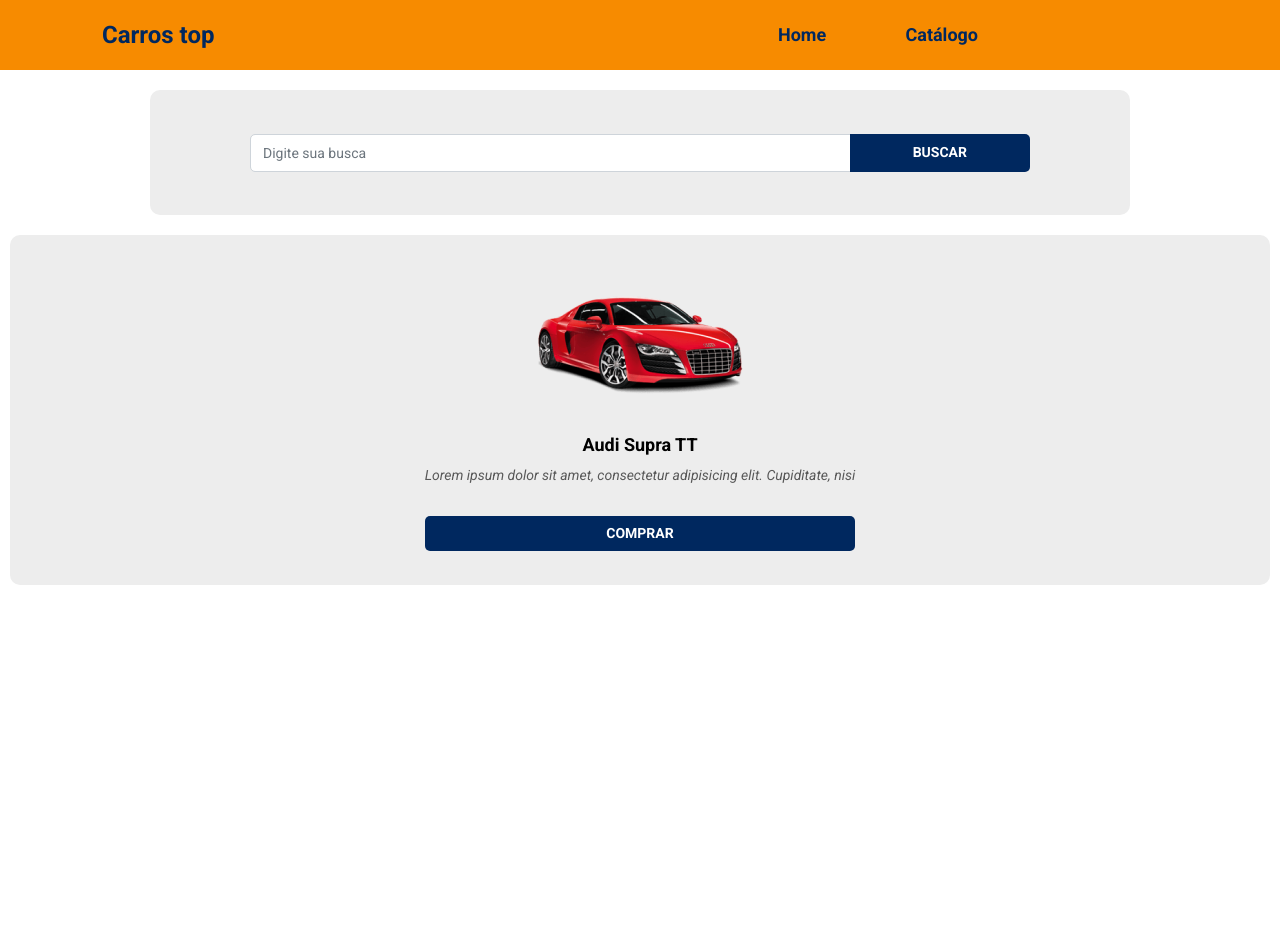
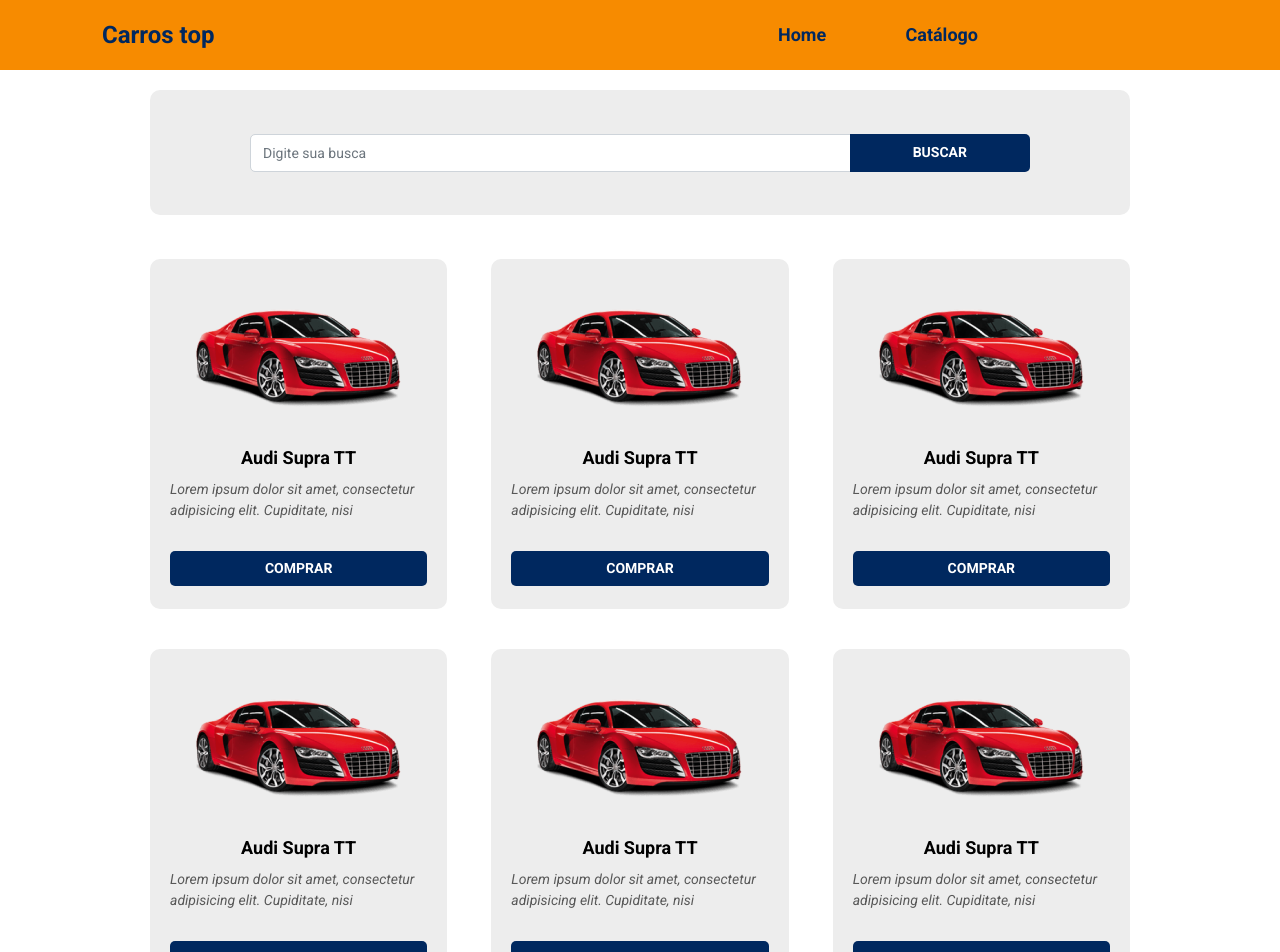
Before and after one commit to RenanS80/carros-top, a React (Create React App) app: page / in a window 1280 px wide. Shown: the top 952 px of the page. Before the commit the page ends 800 px from the top, so only its background shows below. Built offline with nearby package versions, Linux system fonts and the light colour scheme.

Commit message:
Catalog page

```diff
--- a/src/App.tsx
+++ b/src/App.tsx
@@ -1,15 +1,13 @@
 import './App.css';
 
 import Navbar from 'components/Navbar';
-import ButtonSearch from 'components/ButtonSearch';
-import CarCard from 'components/CarCard';
+import Catalog from 'pages/Catalog';
 
 function App() {
   return (
     <>
       <Navbar />
-      <ButtonSearch />
-      <CarCard />
+      <Catalog />
     </>
 
   );
--- /dev/null
+++ b/src/pages/Catalog/index.tsx
@@ -0,0 +1,38 @@
+import './styles.css';
+
+import ButtonSearch from 'components/ButtonSearch';
+import CarCard from 'components/CarCard';
+
+function Catalog() {
+    return (
+        <>
+            <ButtonSearch />
+
+            <section className="container-fluid my-4 custom">
+                <div className="row">
+                    <div className="col-sm-6 col-lg-4">
+                        <CarCard />
+                    </div>
+                    <div className="col-sm-6 col-lg-4">
+                        <CarCard />
+                    </div>
+                    <div className="col-sm-6 col-lg-4">
+                        <CarCard />
+                    </div>
+                    <div className="col-sm-6 col-lg-4">
+                        <CarCard />
+                    </div>
+                    <div className="col-sm-6 col-lg-4">
+                        <CarCard />
+                    </div>
+                    <div className="col-sm-6 col-lg-4">
+                        <CarCard />
+                    </div>
+                </div>
+            </section>
+        </>
+
+    );
+}
+
+export default Catalog;
--- /dev/null
+++ b/src/pages/Catalog/styles.css
@@ -0,0 +1,8 @@
+/* --- MEDIA QUERIES --- */
+
+/* Extra large devices */
+@media (min-width: 1200px) {
+    .container-fluid {
+        padding: 0px 140px;
+    }
+}
```
